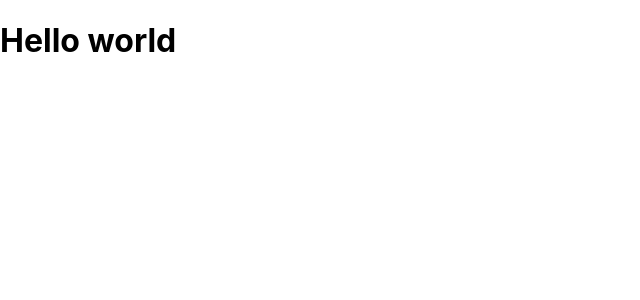
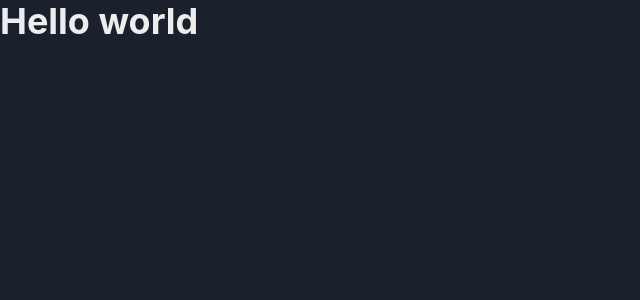
Before and after one commit to mbetim/blitz-calculator, a Next.js app: page / in a window 1280 px wide. Shown: the top 300 px of the page, without its empty margins (0-640 px from the left). Built offline with nearby package versions, Linux system fonts and the light colour scheme.

Commit message:
feat: install and setup chakra-ui

```diff
--- a/package.json
+++ b/package.json
@@ -9,6 +9,10 @@
     "lint": "next lint"
   },
   "dependencies": {
+    "@chakra-ui/react": "^2.5.1",
+    "@emotion/react": "^11.10.6",
+    "@emotion/styled": "^11.10.6",
+    "framer-motion": "^9.0.7",
     "next": "13.1.6",
     "react": "18.2.0",
     "react-dom": "18.2.0",
--- a/src/pages/_app.tsx
+++ b/src/pages/_app.tsx
@@ -1,9 +1,12 @@
+import { ChakraProvider, extendTheme, type Theme } from "@chakra-ui/react";
 import { type AppType } from "next/dist/shared/lib/utils";
 
-import "~/styles/globals.css";
-
 const MyApp: AppType = ({ Component, pageProps }) => {
-  return <Component {...pageProps} />;
+  return (
+    <ChakraProvider theme={extendTheme({ config: { initialColorMode: "dark" } } as Theme)}>
+      <Component {...pageProps} />
+    </ChakraProvider>
+  );
 };
 
 export default MyApp;
--- a/src/pages/index.tsx
+++ b/src/pages/index.tsx
@@ -1,17 +1,16 @@
+import { Box, Heading } from "@chakra-ui/react";
 import { type NextPage } from "next";
 import Head from "next/head";
 
 const Home: NextPage = () => {
   return (
-    <>
+    <Box as="main">
       <Head>
         <link rel="icon" href="/favicon.ico" />
       </Head>
 
-      <main>
-        <h1>Hello world</h1>
-      </main>
-    </>
+      <Heading as="h1">Hello world</Heading>
+    </Box>
   );
 };
 
```
Also changed, not shown: 1 other file (tests, documents, lock files or other folders).
